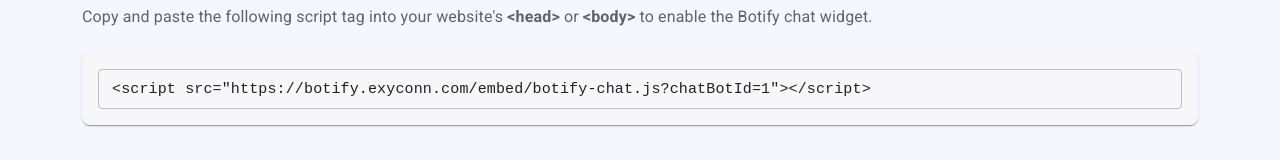
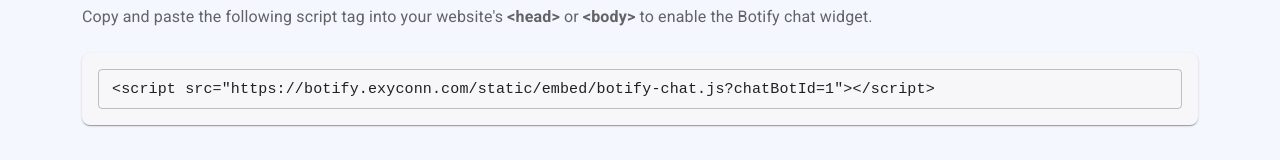
Before and after one commit to suryansh-business-work/botify-life-ui, a React (Vite) app: page /bot/1/embedded/1 in a window 1280 px wide. Shown: the part 394-554 px from the top of the page. Built offline with nearby package versions, Linux system fonts and the light colour scheme; no server answers; sample sign-in values are in the browser's storage; some icons are missing.

Commit message:
Improve this

```diff
--- a/src/pages/chat/chat-settings/lab/embedded/Embedded.tsx
+++ b/src/pages/chat/chat-settings/lab/embedded/Embedded.tsx
@@ -25,14 +25,14 @@
   const { chatBotId } = useParams();
   const handleCopy = async () => {
     try {
-      await navigator.clipboard.writeText(`<script src="https://botify.exyconn.com/embed/botify-chat.js?chatBotId=${chatBotId}"></script>`);
+      await navigator.clipboard.writeText(`<script src="https://botify.exyconn.com/static/embed/botify-chat.js?chatBotId=${chatBotId}"></script>`);
       setCopied(true);
       setTimeout(() => setCopied(false), 1500);
     } catch {
       setCopied(false);
     }
   };
-  const EMBED_SCRIPT = `<script src="https://botify.exyconn.com/embed/botify-chat.js?chatBotId=${chatBotId}"></script>`;
+  const EMBED_SCRIPT = `<script src="https://botify.exyconn.com/static/embed/botify-chat.js?chatBotId=${chatBotId}"></script>`;
 
   return (
     <section className="chat-lab">
```
